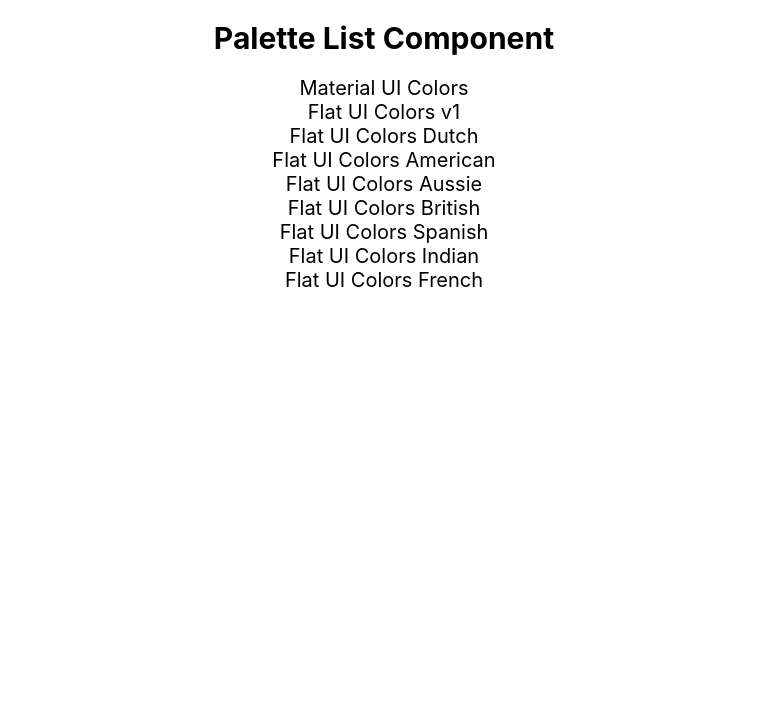
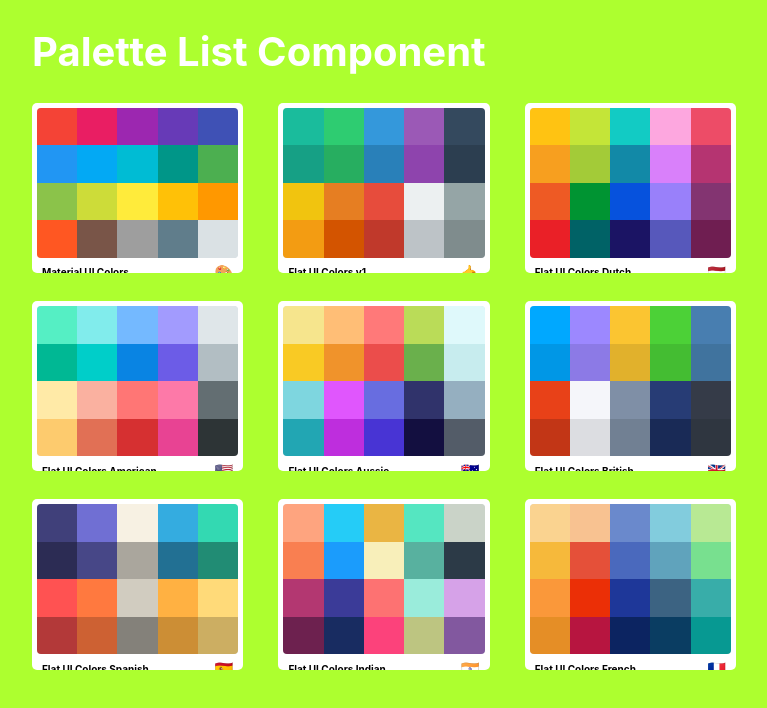
Before and after one commit to JamesMAWalker/colorificate, a React (Create React App) app: page / in a window 1280 px wide. Shown: the top 708 px of the page, without its empty margins (256-1023 px from the left). Built offline with nearby package versions, Linux system fonts and the light colour scheme.

Commit message:
Add MiniPalette component.

```diff
--- a/package.json
+++ b/package.json
@@ -5,6 +5,7 @@
   "dependencies": {
     "@material-ui/core": "^4.9.8",
     "@material-ui/icons": "^4.9.1",
+    "@material-ui/styles": "^4.9.6",
     "@testing-library/jest-dom": "^4.2.4",
     "@testing-library/react": "^9.3.2",
     "@testing-library/user-event": "^7.1.2",
--- a/src/App.js
+++ b/src/App.js
@@ -21,7 +21,7 @@ class App extends Component {
          <Route
            exact
            path='/'
-           render={() => <PaletteList palettes={seedColors} />}
+           render={(rp) => <PaletteList {...rp} palettes={seedColors} />}
          />
          <Route
            exact
--- /dev/null
+++ b/src/components/palette/mini-palette.component.jsx
@@ -0,0 +1,67 @@
+import React from 'react';
+import { withStyles } from '@material-ui/styles';
+
+const styles = {
+  root: {
+    position: 'relative',
+    backgroundColor: '#fff',
+    borderRadius: '5px',
+    padding: '.5rem',
+    overflow: 'hidden',
+    cursor: 'pointer',
+  },
+  clrs: {
+    backgroundColor: '#dae1e4',
+    borderRadius: '4px',
+    overflow: 'hidden',
+    height: '150px',
+    width: '100%',
+    display: 'flex',
+    flexWrap: 'wrap',
+  },
+  ttl: {
+    display: 'flex',
+    justifyContent: 'space-between',
+    alignItems: 'center',
+    margin: '0',
+    color: 'black',
+    padding: '.5rem',
+    position: 'relative',
+    fontSize: '1rem',
+  },
+  emj: {
+    fontSize: '1.5rem',
+    marginLeft: '.5rem',
+  },
+  palClr: {
+    height: '25%',
+    width: '20%',
+    margin: '0 auto',
+    position: 'relative',
+    display: 'inline-block',
+    marginBottom: '-3.5px',
+    overflow: 'hidden',
+  },
+};
+
+function MiniPalette(props) {
+  const { paletteName, emoji, colors, handleClick} = props;
+  const { root, clrs, ttl, emj, palClr } = props.classes;
+
+  let miniClrs = colors.map(c => (
+    <div style={{ backgroundColor: c.color }} key={c.name} className={palClr}></div>
+  ));
+
+
+
+  return (
+    <div onClick={handleClick}  className={root}>
+      <div className={clrs}>
+        {miniClrs}
+      </div>
+      <h5 className={ttl}>{paletteName} <span className={emj}>{emoji}</span></h5>
+    </div>
+  );
+}
+
+export default withStyles(styles)(MiniPalette);
--- a/src/components/palette/palette-list.component.jsx
+++ b/src/components/palette/palette-list.component.jsx
@@ -1,23 +1,64 @@
 import React, { Component } from 'react';
 import { Link } from 'react-router-dom';
+import { withStyles } from '@material-ui/styles';
 
-import genPal from '../../utils/color.utils';
+import MiniPalette from './mini-palette.component';
+
+const styles = {
+  root: {
+    backgroundColor: 'greenyellow',
+    height: '100vh',
+    display: 'flex',
+    alignItems: 'center',
+    justifyContent: 'center',
+  },
+  ctnr: {
+    width: '55%',
+    height: '100%',
+    alignSelf: 'center',
+  },
+  nav: {
+    display: 'flex',
+    justifyContent: 'space-between',
+    color: 'white',
+    fontSize: '2rem',
+  },
+  pals: {
+    boxSizing: 'border-box',
+    display: 'grid',
+    gridTemplateColumns: 'repeat(3, 30%)',
+    gap: '5%',
+  }
+}
+
 
 class PaletteList extends Component {
+
+  goToPalette = id => {
+    alert('saaaah');
+    this.props.history.push(`palette/${id}`)
+  }
+
   render() {
-    const { palettes } = this.props;
+    const { palettes, classes } = this.props;
+    const { root, ctnr, nav, pals } = classes;
+
 
     let listOfPalettes = palettes.map(p => (
-      <Link className='palette-link' to={`/palette/${p.id}`} >{p.paletteName}</Link>
+      <MiniPalette {...p} handleClick={() => this.goToPalette(p.id)} />
     ));
 
     return (
-      <div className='Palette-list'>
-        <h1 className='Palette-list__title'>Palette List Component</h1>
-        <div className='Palette-list__list'>{listOfPalettes}</div>
+      <div className={root}>
+        <div className={ctnr}>
+          <div className={nav}>
+            <h1>Palette List Component</h1>
+          </div>
+          <div className={pals}>{listOfPalettes}</div>
+        </div>
       </div>
     );
   }
 }
 
-export default PaletteList;
+export default withStyles(styles)(PaletteList);
--- a/src/data/seedColors.js
+++ b/src/data/seedColors.js
@@ -22,8 +22,9 @@ export default [
       { name: 'deeporange', color: '#FF5722' },
       { name: 'brown', color: '#795548' },
       { name: 'grey', color: '#9E9E9E' },
-      { name: 'bluegrey', color: '#607D8B' }
-    ]
+      { name: 'bluegrey', color: '#607D8B' },
+      { name: 'empty', color: '#dae1e4' },
+    ],
   },
   {
     paletteName: 'Flat UI Colors v1',
@@ -49,8 +50,8 @@ export default [
       { name: 'Pumpkin', color: '#d35400' },
       { name: 'Pomegranate', color: '#c0392b' },
       { name: 'Silver', color: '#bdc3c7' },
-      { name: 'Asbestos', color: '#7f8c8d' }
-    ]
+      { name: 'Asbestos', color: '#7f8c8d' },
+    ],
   },
   {
     paletteName: 'Flat UI Colors Dutch',
@@ -76,8 +77,8 @@ export default [
       { name: 'TurkishAqua', color: '#006266' },
       { name: '20000LeaguesUnderTheSea', color: '#1B1464' },
       { name: 'CircumorbitalRing', color: '#5758BB' },
-      { name: 'MagentaPurple', color: '#6F1E51' }
-    ]
+      { name: 'MagentaPurple', color: '#6F1E51' },
+    ],
   },
   {
     paletteName: 'Flat UI Colors American',
@@ -103,8 +104,8 @@ export default [
       { name: 'OrangeVille', color: '#e17055' },
       { name: 'Chi-Gong', color: '#d63031' },
       { name: 'PrunusAvium', color: '#e84393' },
-      { name: 'DraculaOrchid', color: '#2d3436' }
-    ]
+      { name: 'DraculaOrchid', color: '#2d3436' },
+    ],
   },
   {
     paletteName: 'Flat UI Colors Aussie',
@@ -130,8 +131,8 @@ export default [
       { name: 'SteelPink', color: '#be2edd' },
       { name: 'Blurple', color: '#4834d4' },
       { name: 'DeepCove', color: '#130f40' },
-      { name: 'WizardGrey', color: '#535c68' }
-    ]
+      { name: 'WizardGrey', color: '#535c68' },
+    ],
   },
   {
     paletteName: 'Flat UI Colors British',
@@ -157,8 +158,8 @@ export default [
       { name: 'HintOfPensive', color: '#dcdde1' },
       { name: 'ChainGangGrey', color: '#718093' },
       { name: 'PicoVoid', color: '#192a56' },
-      { name: 'ElectroMagnetic', color: '#2f3640' }
-    ]
+      { name: 'ElectroMagnetic', color: '#2f3640' },
+    ],
   },
   {
     paletteName: 'Flat UI Colors Spanish',
@@ -184,8 +185,8 @@ export default [
       { name: 'ChileanFire', color: '#cd6133' },
       { name: 'GreyPorcelain', color: '#84817a' },
       { name: 'AlamedaOchre', color: '#cc8e35' },
-      { name: 'Desert', color: '#ccae62' }
-    ]
+      { name: 'Desert', color: '#ccae62' },
+    ],
   },
   {
     paletteName: 'Flat UI Colors Indian',
@@ -211,8 +212,8 @@ export default [
       { name: 'EndingNavyBlue', color: '#182C61' },
       { name: 'SasquatchSocks', color: '#FC427B' },
       { name: 'PineGlade', color: '#BDC581' },
-      { name: 'HighlighterLavender', color: '#82589F' }
-    ]
+      { name: 'HighlighterLavender', color: '#82589F' },
+    ],
   },
   {
     paletteName: 'Flat UI Colors French',
@@ -238,7 +239,7 @@ export default [
       { name: 'JalapenoRed', color: '#b71540' },
       { name: 'DarkSapphire', color: '#0c2461' },
       { name: 'ForestBlues', color: '#0a3d62' },
-      { name: 'ReefEncounter', color: '#079992' }
-    ]
-  }
+      { name: 'ReefEncounter', color: '#079992' },
+    ],
+  },
 ];
```
Also changed, not shown: 1 other file (tests, documents, lock files or other folders).
